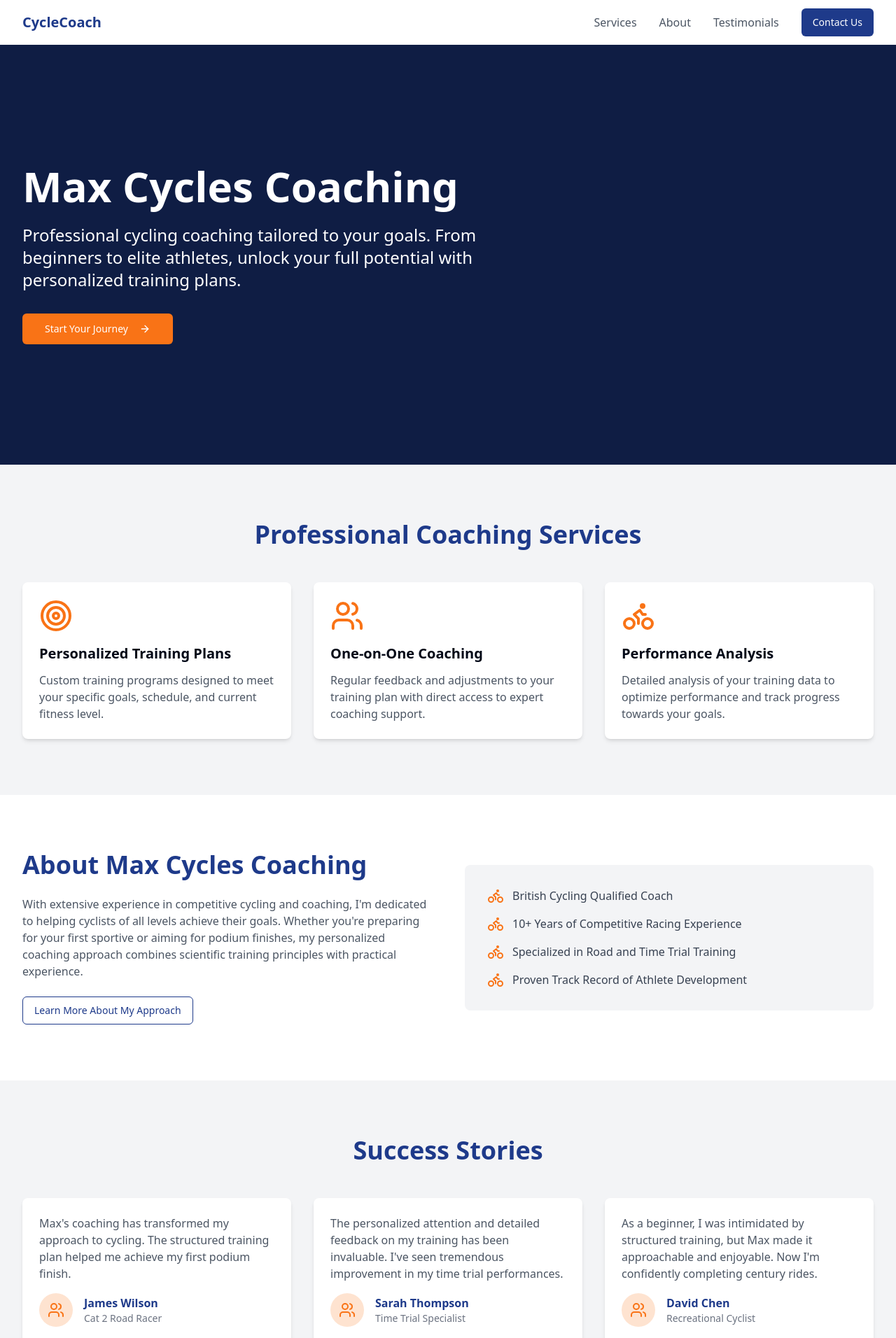
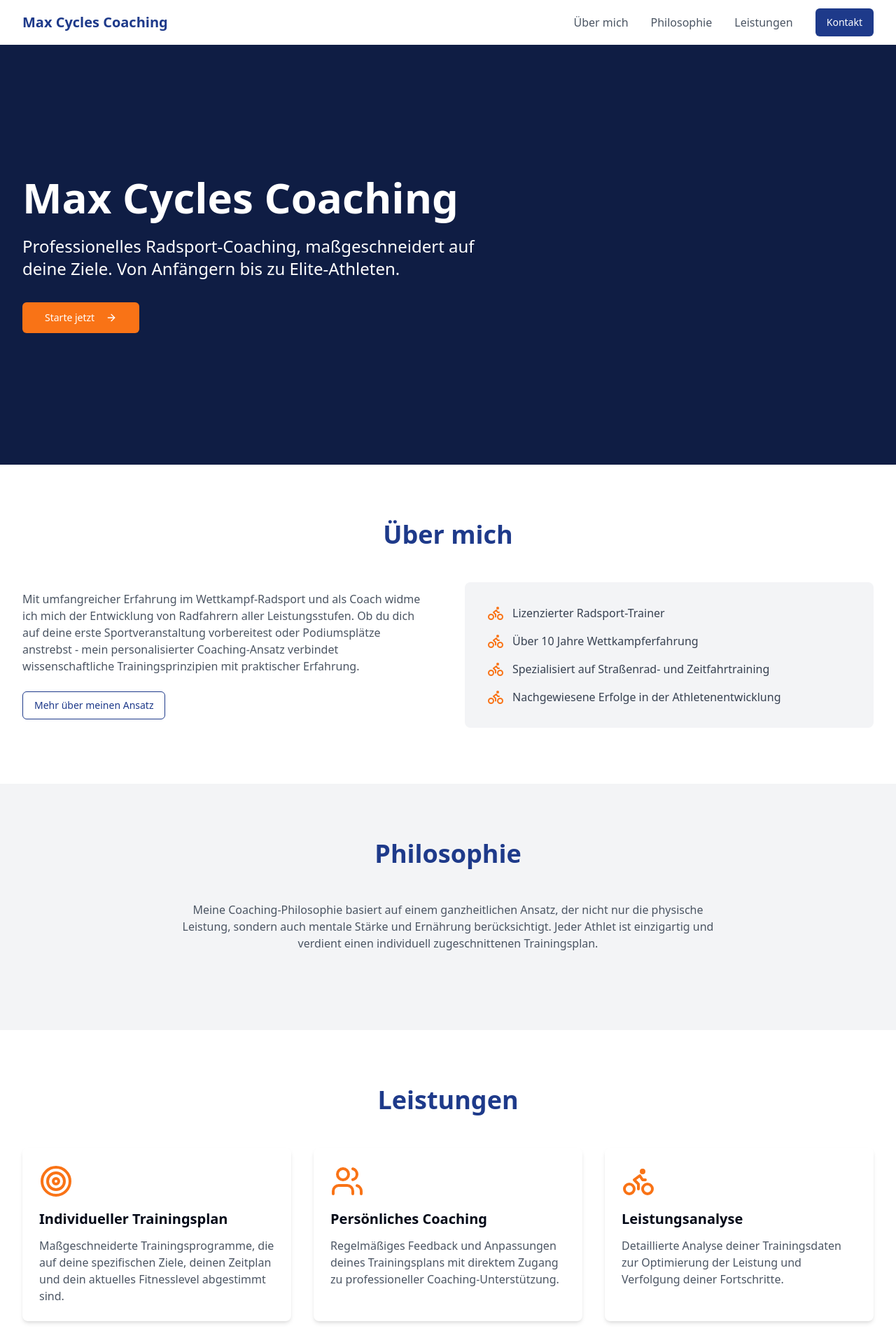
Before and after one commit to maxcyclescoaching/maxcyclescoaching-website, a React (Vite) app: page / in a window 1280 px wide. Shown: the top 1912 px of the page at 70% size. Built offline with nearby package versions, Linux system fonts and the light colour scheme.

Commit message:
Update website language and menu
Change the website language to German and update the top menu to include the following options: "Über mich", "Philosophie", "Leistungen", and "Kontakt".
[skip gpt_engineer]

```diff
--- a/src/components/Navbar.tsx
+++ b/src/components/Navbar.tsx
@@ -10,15 +10,15 @@ export const Navbar = () => {
       <div className="max-w-7xl mx-auto px-4 sm:px-6 lg:px-8">
         <div className="flex justify-between h-16">
           <div className="flex items-center">
-            <span className="text-xl font-bold text-primary">CycleCoach</span>
+            <span className="text-xl font-bold text-primary">Max Cycles Coaching</span>
           </div>
 
           {/* Desktop Menu */}
           <div className="hidden md:flex items-center space-x-8">
-            <a href="#services" className="text-gray-600 hover:text-primary">Services</a>
-            <a href="#about" className="text-gray-600 hover:text-primary">About</a>
-            <a href="#testimonials" className="text-gray-600 hover:text-primary">Testimonials</a>
-            <Button variant="default">Contact Us</Button>
+            <a href="#about" className="text-gray-600 hover:text-primary">Über mich</a>
+            <a href="#philosophy" className="text-gray-600 hover:text-primary">Philosophie</a>
+            <a href="#services" className="text-gray-600 hover:text-primary">Leistungen</a>
+            <Button variant="default">Kontakt</Button>
           </div>
 
           {/* Mobile menu button */}
@@ -36,10 +36,10 @@ export const Navbar = () => {
         {isMenuOpen && (
           <div className="md:hidden">
             <div className="px-2 pt-2 pb-3 space-y-1 sm:px-3">
-              <a href="#services" className="block px-3 py-2 text-gray-600 hover:text-primary">Services</a>
-              <a href="#about" className="block px-3 py-2 text-gray-600 hover:text-primary">About</a>
-              <a href="#testimonials" className="block px-3 py-2 text-gray-600 hover:text-primary">Testimonials</a>
-              <Button variant="default" className="w-full mt-2">Contact Us</Button>
+              <a href="#about" className="block px-3 py-2 text-gray-600 hover:text-primary">Über mich</a>
+              <a href="#philosophy" className="block px-3 py-2 text-gray-600 hover:text-primary">Philosophie</a>
+              <a href="#services" className="block px-3 py-2 text-gray-600 hover:text-primary">Leistungen</a>
+              <Button variant="default" className="w-full mt-2">Kontakt</Button>
             </div>
           </div>
         )}
--- a/src/pages/Index.tsx
+++ b/src/pages/Index.tsx
@@ -16,29 +16,11 @@ const Index = () => {
               Max Cycles Coaching
             </h1>
             <p className="text-xl md:text-2xl mb-8 max-w-2xl">
-              Professional cycling coaching tailored to your goals. From beginners to elite athletes, unlock your full potential with personalized training plans.
+              Professionelles Radsport-Coaching, maßgeschneidert auf deine Ziele. Von Anfängern bis zu Elite-Athleten.
             </p>
             <Button size="lg" className="bg-secondary hover:bg-orange-600">
-              Start Your Journey <ArrowRight className="ml-2" />
+              Starte jetzt <ArrowRight className="ml-2" />
             </Button>
-          </div>
-        </div>
-      </section>
-
-      {/* Services Section */}
-      <section id="services" className="py-20 bg-accent">
-        <div className="max-w-7xl mx-auto px-4 sm:px-6 lg:px-8">
-          <h2 className="text-3xl md:text-4xl font-bold text-center mb-12 text-primary">
-            Professional Coaching Services
-          </h2>
-          <div className="grid md:grid-cols-3 gap-8">
-            {services.map((service, index) => (
-              <div key={index} className="bg-white p-6 rounded-lg shadow-md hover:shadow-lg transition-shadow">
-                <service.icon className="w-12 h-12 text-secondary mb-4" />
-                <h3 className="text-xl font-semibold mb-3">{service.title}</h3>
-                <p className="text-gray-600">{service.description}</p>
-              </div>
-            ))}
           </div>
         </div>
       </section>
@@ -46,16 +28,16 @@ const Index = () => {
       {/* About Section */}
       <section id="about" className="py-20">
         <div className="max-w-7xl mx-auto px-4 sm:px-6 lg:px-8">
+          <h2 className="text-3xl md:text-4xl font-bold text-center mb-12 text-primary">
+            Über mich
+          </h2>
           <div className="grid md:grid-cols-2 gap-12 items-center">
             <div>
-              <h2 className="text-3xl md:text-4xl font-bold mb-6 text-primary">
-                About Max Cycles Coaching
-              </h2>
               <p className="text-gray-600 mb-6">
-                With extensive experience in competitive cycling and coaching, I'm dedicated to helping cyclists of all levels achieve their goals. Whether you're preparing for your first sportive or aiming for podium finishes, my personalized coaching approach combines scientific training principles with practical experience.
+                Mit umfangreicher Erfahrung im Wettkampf-Radsport und als Coach widme ich mich der Entwicklung von Radfahrern aller Leistungsstufen. Ob du dich auf deine erste Sportveranstaltung vorbereitest oder Podiumsplätze anstrebst - mein personalisierter Coaching-Ansatz verbindet wissenschaftliche Trainingsprinzipien mit praktischer Erfahrung.
               </p>
               <Button variant="outline" className="border-primary text-primary hover:bg-primary hover:text-white">
-                Learn More About My Approach
+                Mehr über meinen Ansatz
               </Button>
             </div>
             <div className="bg-accent rounded-lg p-8">
@@ -72,28 +54,48 @@ const Index = () => {
         </div>
       </section>
 
-      {/* Testimonials Section */}
-      <section id="testimonials" className="py-20 bg-accent">
+      {/* Philosophy Section */}
+      <section id="philosophy" className="py-20 bg-accent">
         <div className="max-w-7xl mx-auto px-4 sm:px-6 lg:px-8">
           <h2 className="text-3xl md:text-4xl font-bold text-center mb-12 text-primary">
-            Success Stories
+            Philosophie
           </h2>
-          <div className="grid md:grid-cols-2 lg:grid-cols-3 gap-8">
-            {testimonials.map((testimonial, index) => (
+          <div className="text-center max-w-3xl mx-auto">
+            <p className="text-gray-600 mb-8">
+              Meine Coaching-Philosophie basiert auf einem ganzheitlichen Ansatz, der nicht nur die physische Leistung, sondern auch mentale Stärke und Ernährung berücksichtigt. Jeder Athlet ist einzigartig und verdient einen individuell zugeschnittenen Trainingsplan.
+            </p>
+          </div>
+        </div>
+      </section>
+
+      {/* Services Section */}
+      <section id="services" className="py-20">
+        <div className="max-w-7xl mx-auto px-4 sm:px-6 lg:px-8">
+          <h2 className="text-3xl md:text-4xl font-bold text-center mb-12 text-primary">
+            Leistungen
+          </h2>
+          <div className="grid md:grid-cols-3 gap-8">
+            {services.map((service, index) => (
               <div key={index} className="bg-white p-6 rounded-lg shadow-md hover:shadow-lg transition-shadow">
-                <p className="text-gray-600 mb-4">{testimonial.text}</p>
-                <div className="flex items-center">
-                  <div className="w-12 h-12 bg-secondary/20 rounded-full mr-4 flex items-center justify-center">
-                    <Users className="w-6 h-6 text-secondary" />
-                  </div>
-                  <div>
-                    <p className="font-semibold text-primary">{testimonial.name}</p>
-                    <p className="text-sm text-gray-500">{testimonial.title}</p>
-                  </div>
-                </div>
+                <service.icon className="w-12 h-12 text-secondary mb-4" />
+                <h3 className="text-xl font-semibold mb-3">{service.title}</h3>
+                <p className="text-gray-600">{service.description}</p>
               </div>
             ))}
           </div>
+        </div>
+      </section>
+
+      {/* Contact Section */}
+      <section id="contact" className="py-20 bg-primary text-white">
+        <div className="max-w-7xl mx-auto px-4 sm:px-6 lg:px-8 text-center">
+          <h2 className="text-3xl md:text-4xl font-bold mb-8">Kontakt</h2>
+          <p className="text-xl mb-8">
+            Bereit, deine Ziele zu erreichen? Lass uns gemeinsam daran arbeiten.
+          </p>
+          <Button size="lg" variant="secondary">
+            Kontaktiere mich
+          </Button>
         </div>
       </section>
     </div>
@@ -103,44 +105,26 @@ const Index = () => {
 const services = [
   {
     icon: Target,
-    title: "Personalized Training Plans",
-    description: "Custom training programs designed to meet your specific goals, schedule, and current fitness level."
+    title: "Individueller Trainingsplan",
+    description: "Maßgeschneiderte Trainingsprogramme, die auf deine spezifischen Ziele, deinen Zeitplan und dein aktuelles Fitnesslevel abgestimmt sind."
   },
   {
     icon: Users,
-    title: "One-on-One Coaching",
-    description: "Regular feedback and adjustments to your training plan with direct access to expert coaching support."
+    title: "Persönliches Coaching",
+    description: "Regelmäßiges Feedback und Anpassungen deines Trainingsplans mit direktem Zugang zu professioneller Coaching-Unterstützung."
   },
   {
     icon: Bike,
-    title: "Performance Analysis",
-    description: "Detailed analysis of your training data to optimize performance and track progress towards your goals."
+    title: "Leistungsanalyse",
+    description: "Detaillierte Analyse deiner Trainingsdaten zur Optimierung der Leistung und Verfolgung deiner Fortschritte."
   }
 ];
 
 const achievements = [
-  "British Cycling Qualified Coach",
-  "10+ Years of Competitive Racing Experience",
-  "Specialized in Road and Time Trial Training",
-  "Proven Track Record of Athlete Development"
-];
-
-const testimonials = [
-  {
-    text: "Max's coaching has transformed my approach to cycling. The structured training plan helped me achieve my first podium finish.",
-    name: "James Wilson",
-    title: "Cat 2 Road Racer"
-  },
-  {
-    text: "The personalized attention and detailed feedback on my training has been invaluable. I've seen tremendous improvement in my time trial performances.",
-    name: "Sarah Thompson",
-    title: "Time Trial Specialist"
-  },
-  {
-    text: "As a beginner, I was intimidated by structured training, but Max made it approachable and enjoyable. Now I'm confidently completing century rides.",
-    name: "David Chen",
-    title: "Recreational Cyclist"
-  }
+  "Lizenzierter Radsport-Trainer",
+  "Über 10 Jahre Wettkampferfahrung",
+  "Spezialisiert auf Straßenrad- und Zeitfahrtraining",
+  "Nachgewiesene Erfolge in der Athletenentwicklung"
 ];
 
 export default Index;
```
